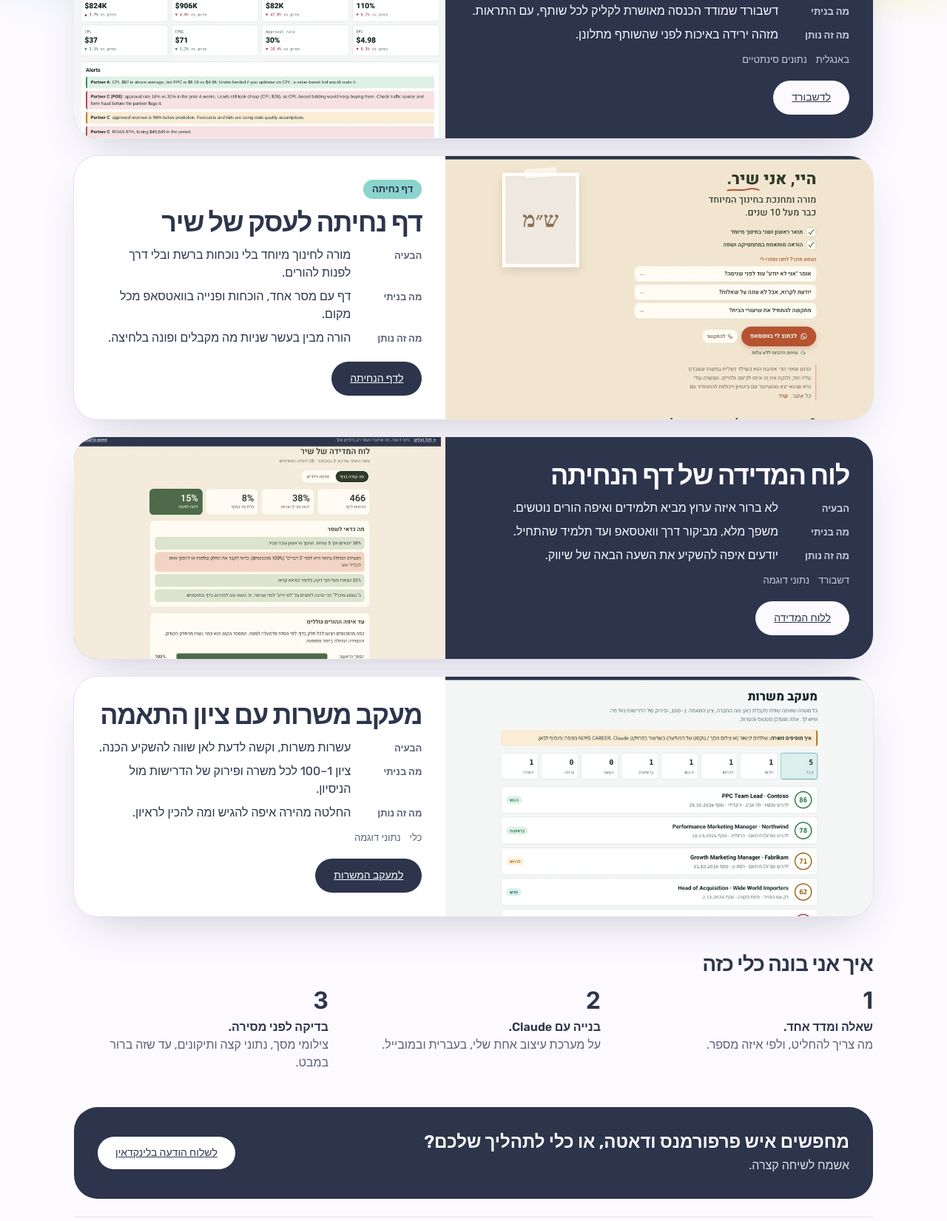
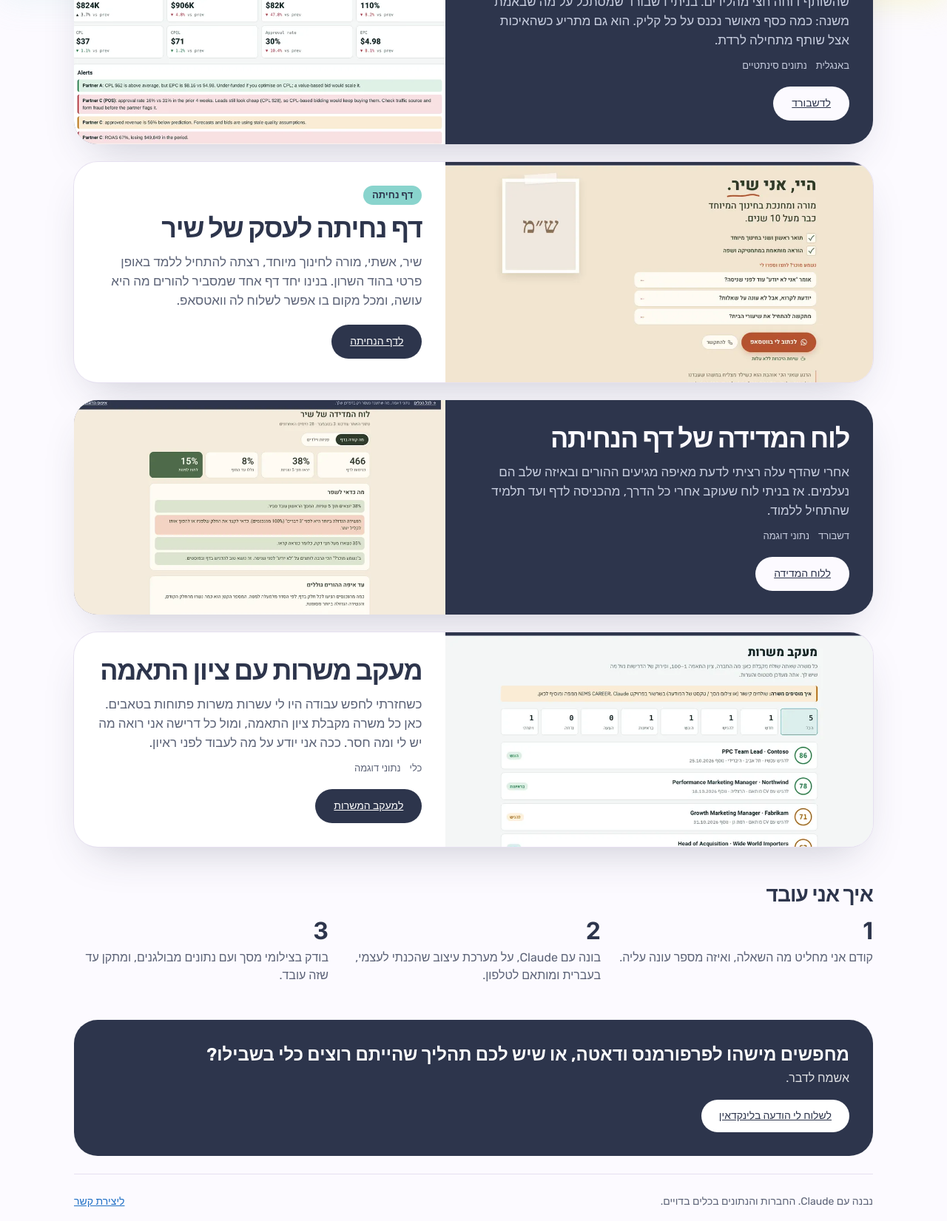
Before and after one commit to nimrodv10-arch/nimrod-showcase, a plain HTML site: page index.html in a window 1280 px wide. Shown: the part 794-2445 px from the top of the page at 74% size. Drawn offline with Linux system fonts and the light colour scheme; a web font is replaced by a local one.

Commit message:
Rewrite home copy in a plainer, first-person voice
Co-Authored-By: Claude Opus 5.5 <noreply@anthropic.com>
Claude-Session: https://claude.ai/code/session_0111db7TZ66cJq48BHUhtEa3

```diff
--- a/index.html
+++ b/index.html
@@ -896,31 +896,27 @@ body { margin: 0; padding: var(--space-5); }
 <div class="nd-landing">
   <main class="sc-wrap">
     <header class="sc-hero">
-      <span class="sc-name">נמרוד וסאל · Performance Marketing &amp; Data</span>
-      <h1>אני הופך דאטה של שיווק לכלים שמראים איפה הכסף</h1>
-      <p>5 שנים ניהלתי קמפיינים, צוות ו־P&amp;L באתרי השוואה. היום אני בונה עם AI כלים שעונים על שאלה עסקית אחת, וכל אחד מהם כאן עובד: לוחצים, מסננים ומשנים.</p>
+      <span class="sc-name">נמרוד וסאל</span>
+      <h1>איש פרפורמנס שבונה לעצמו את הכלים</h1>
+      <p>חמש שנים עבדתי ב־Ryze Beyond, התחלתי ב־PPC, ניהלתי צוות ובסוף הייתי אחראי על ה־P&amp;L של אתרים חדשים. בחודשים האחרונים אני בונה עם Claude כלים לבעיות שפגשתי בעבודה ובבית. הנה ארבעה מהם. כולם עובדים, עם נתונים מומצאים.</p>
       <div class="sc-cta">
         <a class="nd-btn nd-btn--primary" href="https://linkedin.com/in/nimrod-vassal" target="_blank" rel="noopener">לפרופיל בלינקדאין</a>
         <a class="nd-btn nd-btn--secondary" href="tools/nimrod-vassal/">עליי, באנגלית</a>
       </div>
       <dl class="sc-facts">
-        <div><dt>Ryze Beyond</dt><dd><span class="nd-num">5</span> שנים: PPC, ניהול צוות, P&amp;L</dd></div>
+        <div><dt>Ryze Beyond</dt><dd>PPC, ראש צוות, P&amp;L</dd></div>
         <div><dt>Albert AI</dt><dd>Optimization Analyst</dd></div>
-        <div><dt>B.Sc.</dt><dd>הנדסת תעשייה וניהול, בן־גוריון</dd></div>
+        <div><dt>B.Sc.</dt><dd>הנדסת תעשייה וניהול, אוניברסיטת בן־גוריון</dd></div>
       </dl>
     </header>
 
-    <h2 class="sc-section">4 כלים, 4 בעיות עסקיות</h2>
+    <h2 class="sc-section">ארבעה כלים שבניתי</h2>
 
     <article class="nd-feature nd-feature--navy">
       <div class="nd-feature__body">
         <span class="nd-tag nd-tag--lime nd-tag--pill">Paid · BI</span>
         <h2 class="nd-feature__title">Lead Quality Dashboard</h2>
-        <dl class="sc-story">
-          <div><dt>הבעיה</dt><dd>אופטימיזציה לפי CPL קונה לידים זולים שהשותפים דוחים.</dd></div>
-          <div><dt>מה בניתי</dt><dd>דשבורד שמודד הכנסה מאושרת לקליק לכל שותף, עם התראות.</dd></div>
-          <div><dt>מה זה נותן</dt><dd>מזהה ירידה באיכות לפני שהשותף מתלונן.</dd></div>
-        </dl>
+        <p class="nd-feature__text">ב־Ryze ראיתי שוב ושוב קמפיינים שנראים מצוין לפי CPL, ואז מתברר שהשותף דוחה חצי מהלידים. בניתי דשבורד שמסתכל על מה שבאמת משנה: כמה כסף מאושר נכנס על כל קליק. הוא גם מתריע כשהאיכות אצל שותף מתחילה לרדת.</p>
         <div class="nd-feature__meta"><span>באנגלית</span><span>נתונים סינתטיים</span></div>
         <div class="nd-feature__actions"><a class="nd-btn nd-btn--primary" href="tools/lead-quality/">לדשבורד</a></div>
       </div>
@@ -931,11 +927,7 @@ body { margin: 0; padding: var(--space-5); }
       <div class="nd-feature__body">
         <span class="nd-tag nd-tag--mint nd-tag--pill">דף נחיתה</span>
         <h2 class="nd-feature__title">דף נחיתה לעסק של שיר</h2>
-        <dl class="sc-story">
-          <div><dt>הבעיה</dt><dd>מורה לחינוך מיוחד בלי נוכחות ברשת ובלי דרך לפנות להורים.</dd></div>
-          <div><dt>מה בניתי</dt><dd>דף עם מסר אחד, הוכחות ופנייה בוואטסאפ מכל מקום.</dd></div>
-          <div><dt>מה זה נותן</dt><dd>הורה מבין בעשר שניות מה מקבלים ופונה בלחיצה.</dd></div>
-        </dl>
+        <p class="nd-feature__text">שיר, אשתי, מורה לחינוך מיוחד, רצתה להתחיל ללמד באופן פרטי בהוד השרון. בנינו יחד דף אחד שמסביר להורים מה היא עושה, ומכל מקום בו אפשר לשלוח לה וואטסאפ.</p>
         <div class="nd-feature__actions"><a class="nd-btn nd-btn--primary" href="tools/shir-landing/">לדף הנחיתה</a></div>
       </div>
       <div class="nd-feature__visual"><img src="assets/shir-landing.webp" alt="צילום מסך של דף הנחיתה" width="960" height="600" loading="lazy"></div>
@@ -944,11 +936,7 @@ body { margin: 0; padding: var(--space-5); }
     <article class="nd-feature nd-feature--navy">
       <div class="nd-feature__body">
         <h2 class="nd-feature__title">לוח המדידה של דף הנחיתה</h2>
-        <dl class="sc-story">
-          <div><dt>הבעיה</dt><dd>לא ברור איזה ערוץ מביא תלמידים ואיפה הורים נוטשים.</dd></div>
-          <div><dt>מה בניתי</dt><dd>משפך מלא, מביקור דרך וואטסאפ ועד תלמיד שהתחיל.</dd></div>
-          <div><dt>מה זה נותן</dt><dd>יודעים איפה להשקיע את השעה הבאה של שיווק.</dd></div>
-        </dl>
+        <p class="nd-feature__text">אחרי שהדף עלה רציתי לדעת מאיפה מגיעים ההורים ובאיזה שלב הם נעלמים. אז בניתי לוח שעוקב אחרי כל הדרך, מהכניסה לדף ועד תלמיד שהתחיל ללמוד.</p>
         <div class="nd-feature__meta"><span>דשבורד</span><span>נתוני דוגמה</span></div>
         <div class="nd-feature__actions"><a class="nd-btn nd-btn--primary" href="tools/shir-board/">ללוח המדידה</a></div>
       </div>
@@ -958,11 +946,7 @@ body { margin: 0; padding: var(--space-5); }
     <article class="nd-feature nd-feature--flip">
       <div class="nd-feature__body">
         <h2 class="nd-feature__title">מעקב משרות עם ציון התאמה</h2>
-        <dl class="sc-story">
-          <div><dt>הבעיה</dt><dd>עשרות משרות, וקשה לדעת לאן שווה להשקיע הכנה.</dd></div>
-          <div><dt>מה בניתי</dt><dd>ציון 1–100 לכל משרה ופירוק של הדרישות מול הניסיון.</dd></div>
-          <div><dt>מה זה נותן</dt><dd>החלטה מהירה איפה להגיש ומה להכין לראיון.</dd></div>
-        </dl>
+        <p class="nd-feature__text">כשחזרתי לחפש עבודה היו לי עשרות משרות פתוחות בטאבים. כאן כל משרה מקבלת ציון התאמה, ומול כל דרישה אני רואה מה יש לי ומה חסר. ככה אני יודע על מה לעבוד לפני ראיון.</p>
         <div class="nd-feature__meta"><span>כלי</span><span>נתוני דוגמה</span></div>
         <div class="nd-feature__actions"><a class="nd-btn nd-btn--primary" href="tools/job-tracker/">למעקב המשרות</a></div>
       </div>
@@ -970,20 +954,20 @@ body { margin: 0; padding: var(--space-5); }
     </article>
 
     <section class="sc-how" aria-labelledby="how">
-      <h2 id="how" class="sc-section">איך אני בונה כלי כזה</h2>
+      <h2 id="how" class="sc-section">איך אני עובד</h2>
       <ol>
-        <li><b>שאלה ומדד אחד.</b> מה צריך להחליט, ולפי איזה מספר.</li>
-        <li><b>בנייה עם Claude.</b> על מערכת עיצוב אחת שלי, בעברית ובמובייל.</li>
-        <li><b>בדיקה לפני מסירה.</b> צילומי מסך, נתוני קצה ותיקונים, עד שזה ברור במבט.</li>
+        <li>קודם אני מחליט מה השאלה, ואיזה מספר עונה עליה.</li>
+        <li>בונה עם Claude, על מערכת עיצוב שהכנתי לעצמי, בעברית ומותאם לטלפון.</li>
+        <li>בודק בצילומי מסך ועם נתונים מבולגנים, ומתקן עד שזה עובד.</li>
       </ol>
     </section>
 
     <section class="nd-highlight sc-final">
       <div>
-        <h2 class="nd-highlight__title">מחפשים איש פרפורמנס ודאטה, או כלי לתהליך שלכם?</h2>
-        <p>אשמח לשיחה קצרה.</p>
+        <h2 class="nd-highlight__title">מחפשים מישהו לפרפורמנס ודאטה, או שיש לכם תהליך שהייתם רוצים כלי בשבילו?</h2>
+        <p>אשמח לדבר.</p>
       </div>
-      <a class="nd-btn sc-final__btn" href="https://linkedin.com/in/nimrod-vassal" target="_blank" rel="noopener">לשלוח הודעה בלינקדאין</a>
+      <a class="nd-btn sc-final__btn" href="https://linkedin.com/in/nimrod-vassal" target="_blank" rel="noopener">לשלוח לי הודעה בלינקדאין</a>
     </section>
 
     <footer class="sc-foot">
```
